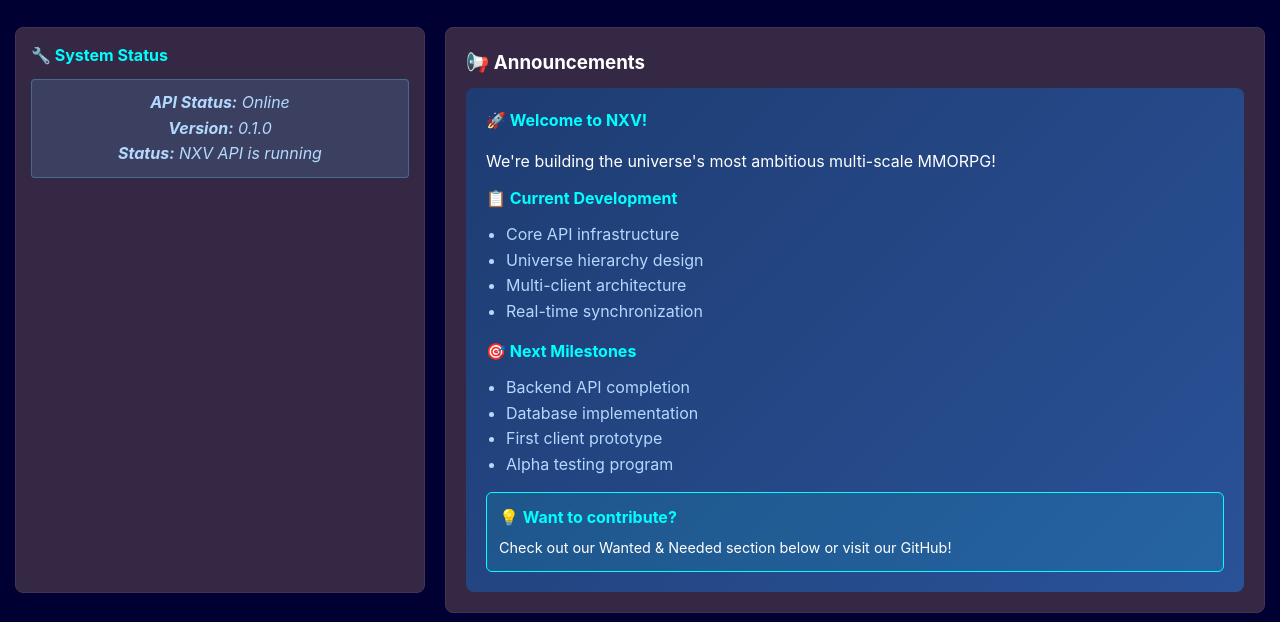
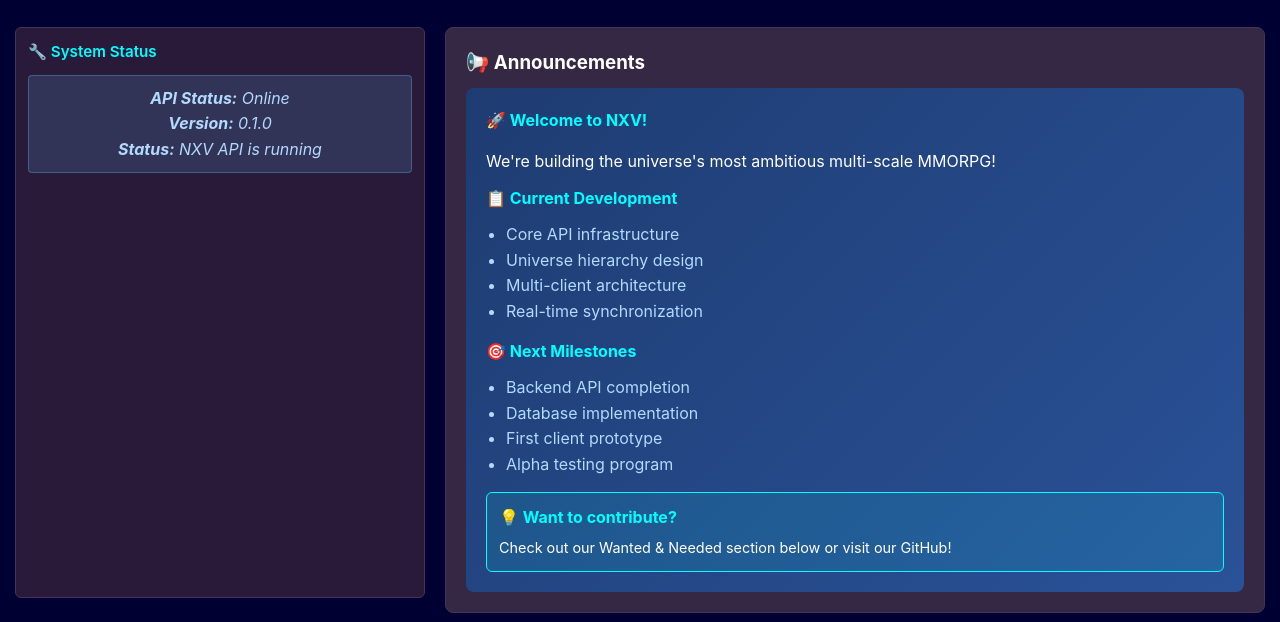
Before and after one commit to jgcampbell300/nxw, a website: page index.html in a window 1280 px wide. Shown: the part 178-800 px from the top of the page. Drawn offline with Linux system fonts and the light colour scheme.

Commit message:
Reduce background size for system cards to improve page proportions

```diff
--- a/index.html
+++ b/index.html
@@ -122,9 +122,12 @@
         .grid .card:nth-child(2),
         .grid .card:nth-child(3) {
             grid-column: 1;
-            margin-bottom: 20px;
+            margin-bottom: 15px;
             height: auto;
-            padding: 15px;
+            padding: 12px;
+            background: #2a1a3a;
+            border: 1px solid #443355;
+            border-radius: 6px;
         }
 
         .grid .card:nth-child(4),
@@ -153,8 +156,9 @@
         .grid .card:nth-child(2) h3,
         .grid .card:nth-child(3) h3 {
             color: #00ffff;
-            margin-bottom: 10px;
-            font-size: 1em;
+            margin-bottom: 8px;
+            font-size: 0.95em;
+            font-weight: 600;
         }
 
         .loading {
```
